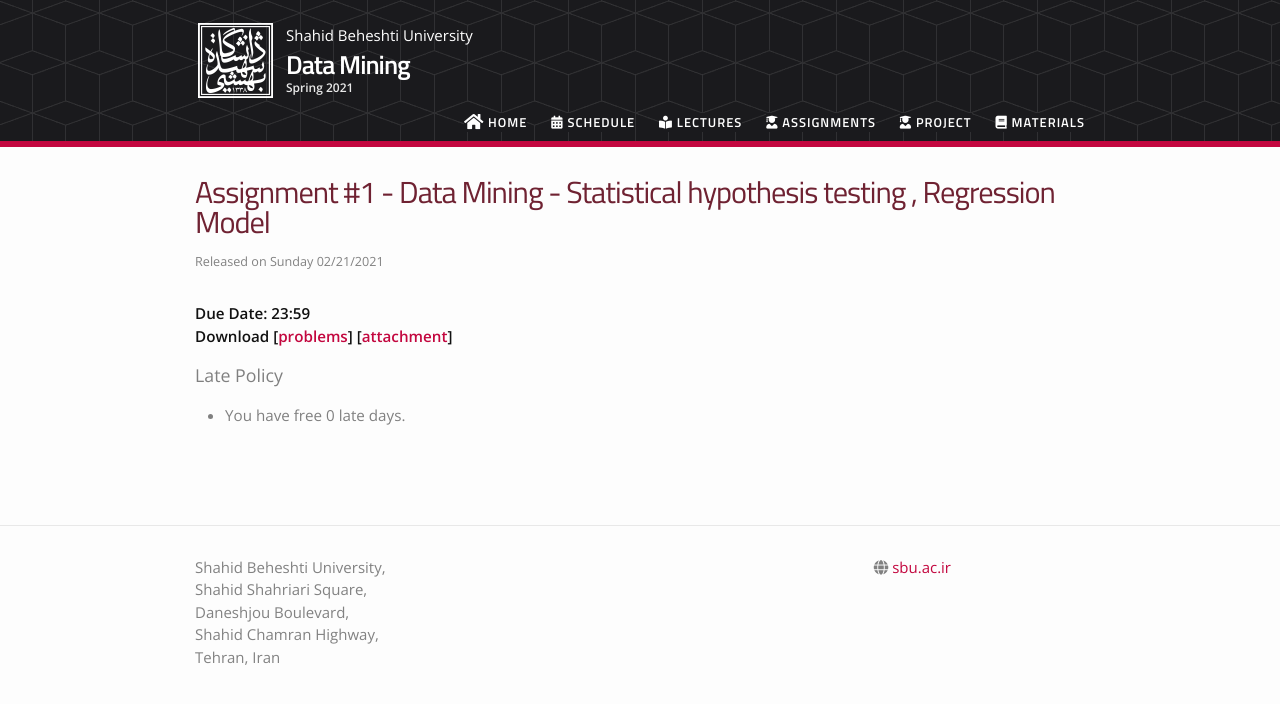
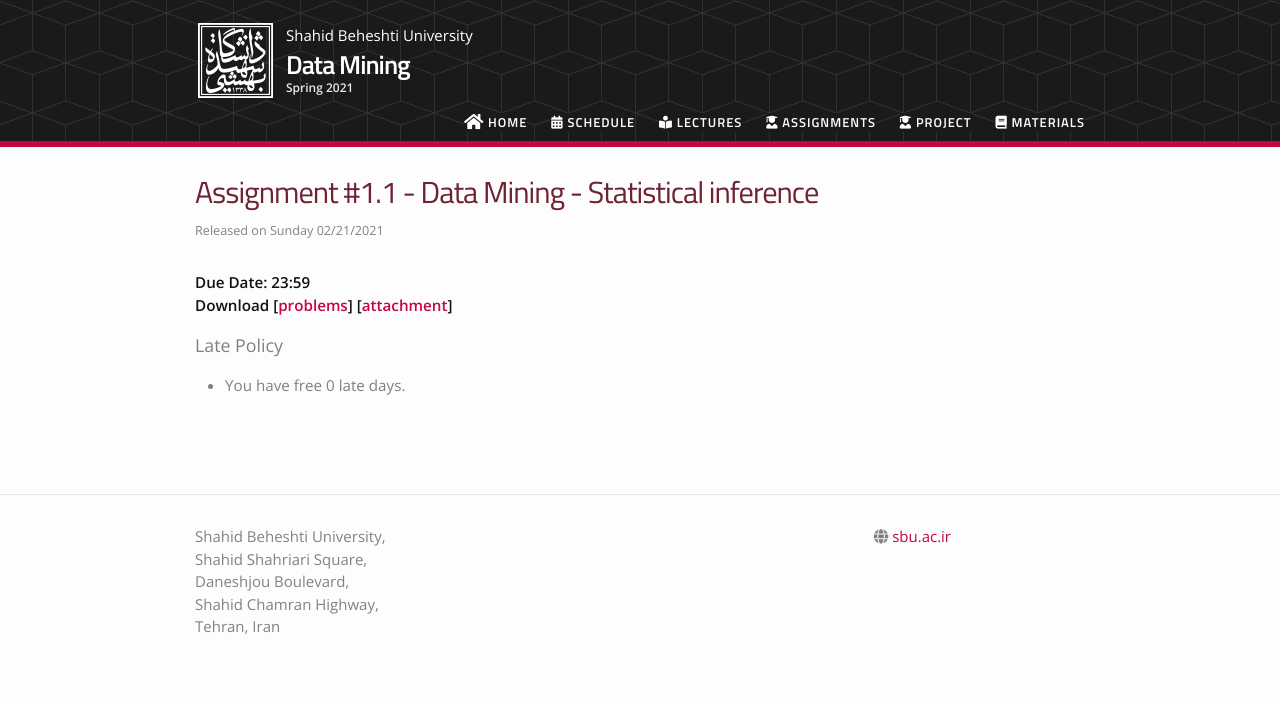
Before and after one commit to alisharifi2000/CS-SBU-DataMining-Msc-3992, a Jekyll site: the page built from _assignments/01_assignment.md, in a window 1280 px wide. Shown: the top 704 px of the page. Built offline with Jekyll 4.4.1, drawn with Linux system fonts in a browser that asks for light colours; nearby versions of some CDN libraries.

Commit message:
Update 01_assignment.md

```diff
--- a/_assignments/01_assignment.md
+++ b/_assignments/01_assignment.md
@@ -1,12 +1,12 @@
 ---
 type: assignment
 date: 2021-02-21T10:00:00+4:30
-title: 'Assignment #1 - Data Mining - Statistical hypothesis testing , Regression Model'
-pdf: /static_files/assignments/exer1.pdf
+title: 'Assignment #1.1 - Data Mining - Statistical inference'
+pdf: /static_files/assignments/exer1-1.pdf
 attachment: /static_files/assignments/report_template.zip
 hide_from_announcments: False
 due_event:
     type: due
-    date: 2021-03-2T23:59:59+3:30
-    description: 'Assignment #1 DeadLine'
+    date: 2021-03-7T23:59:59+3:30
+    description: 'Assignment #1.1 DeadLine'
 ---
```
